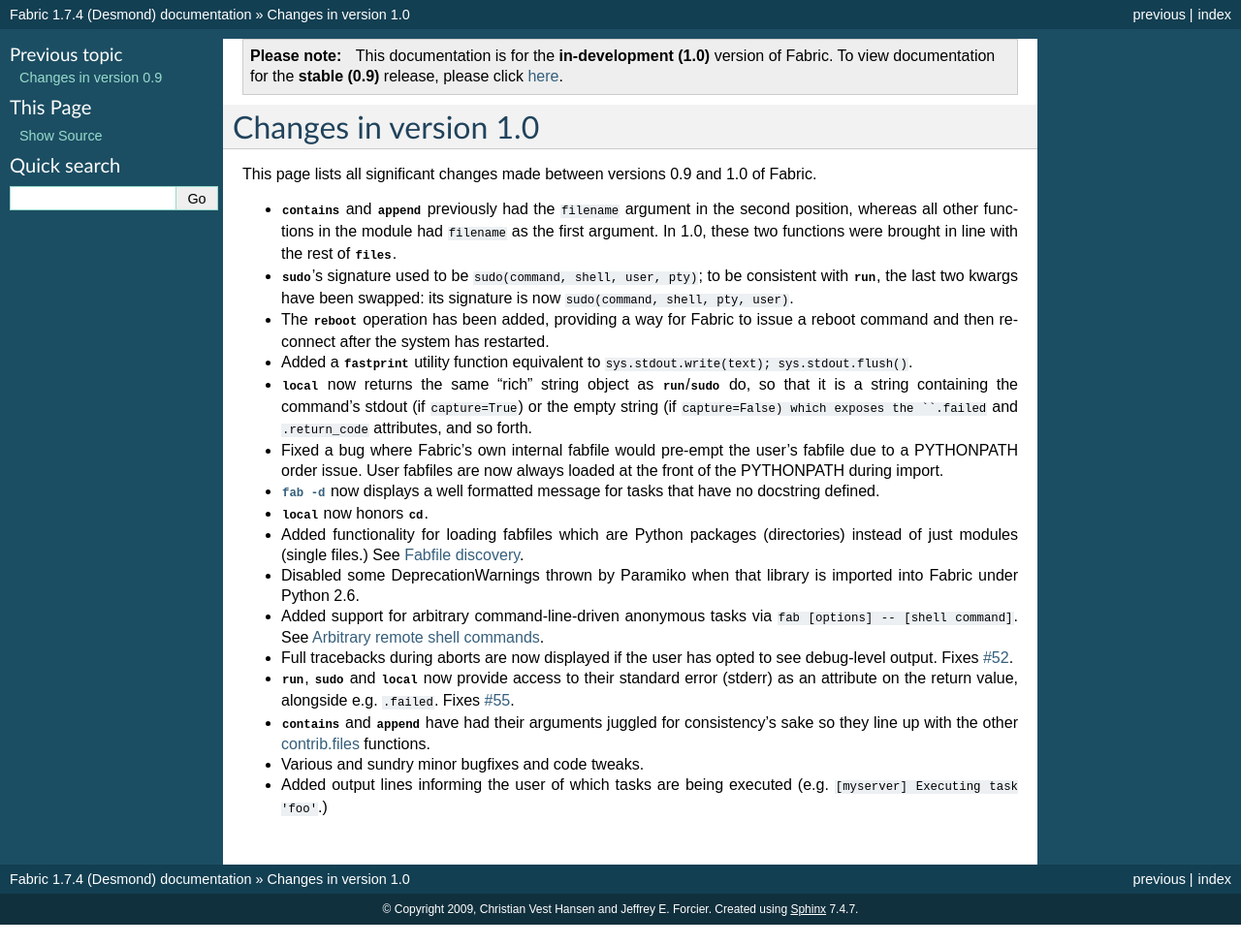
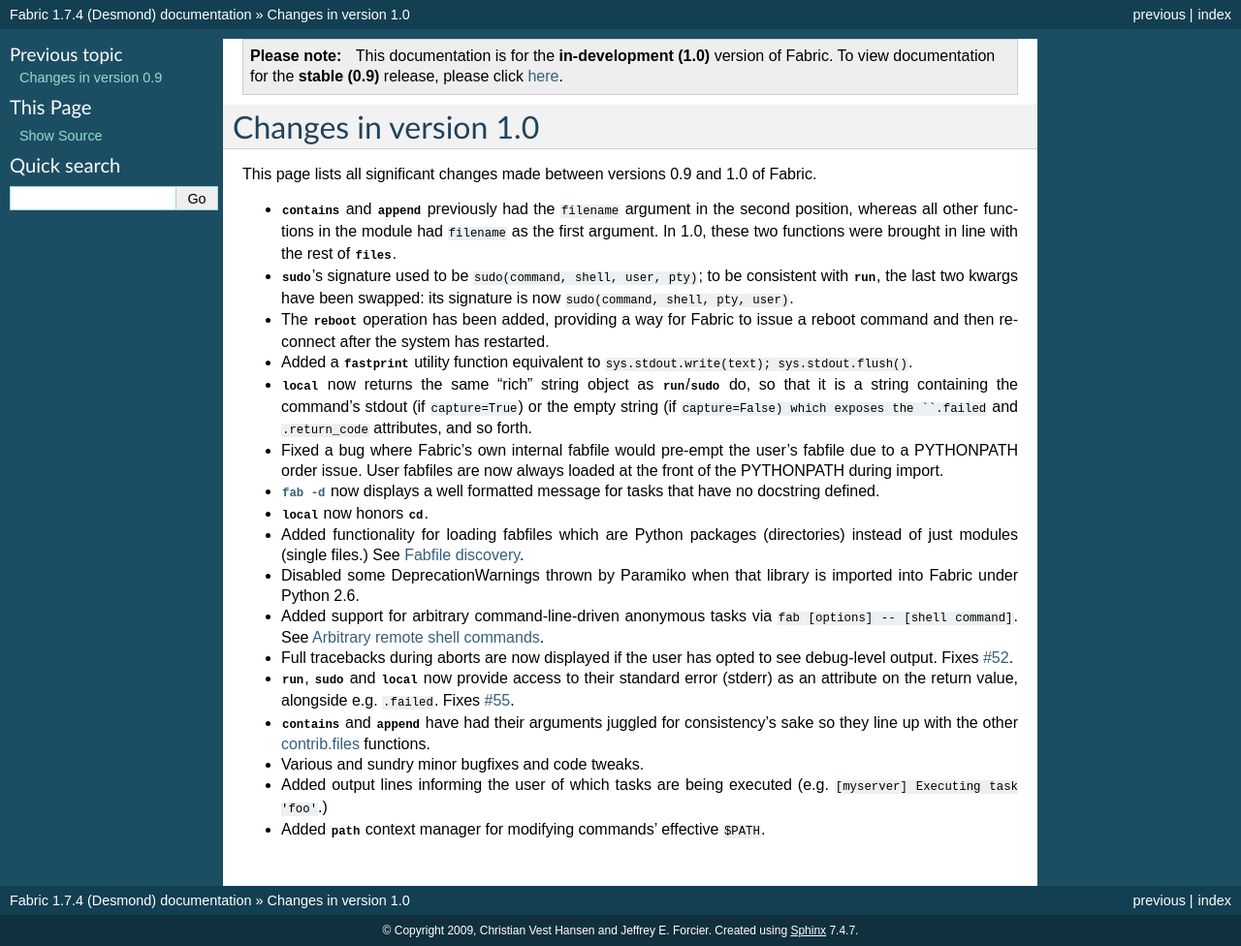
Before and after one commit to fabric/fabric, a Sphinx documentation site: the page built from docs/changes/1.0.rst, in a window 1280 px wide. Shown: the whole page at 97% size. Built offline with Sphinx 7.4.7, drawn with Linux system fonts in a browser that asks for light colours; before the commit the page ends 954 px from its top, so only the background shows below that.

Commit message:
Re #94, add changelog for commit:ce58a1b

```diff
--- a/docs/changes/1.0.rst
+++ b/docs/changes/1.0.rst
@@ -48,3 +48,5 @@
 * Various and sundry minor bugfixes and code tweaks.
 * Added output lines informing the user of which tasks are being executed (e.g.
   ``[myserver] Executing task 'foo'``.)
+* Added `~fabric.context_managers.path` context manager for modifying commands'
+  effective ``$PATH``.
```
